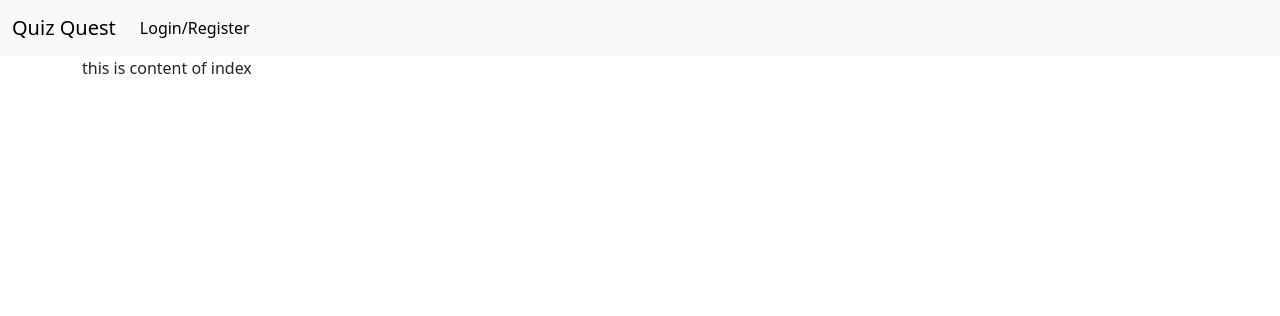
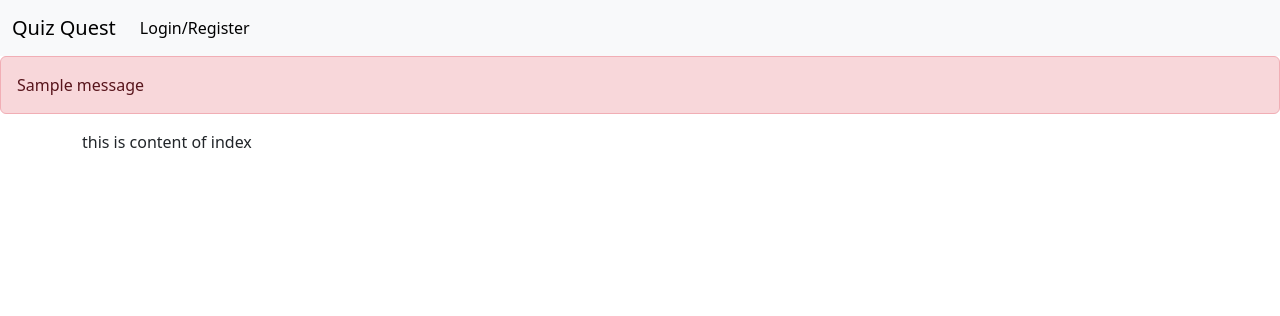
Before and after one commit to MishrajiAryan/quiz-master-MAD1, a Flask app: page / in a window 1280 px wide. Shown: the top 316 px of the page. Run offline with Flask 3, Linux system fonts and the light colour scheme; tables that the repository leaves empty hold one stand-in row (values such as "Sample post"); one stand-in notice (Sample message) is shown.

Commit message:
Flash Messages made visible

```diff
--- a/routes.py
+++ b/routes.py
@@ -25,7 +25,7 @@ def login_post():
     user=User.query.filter_by(email=email).first()
 
     if not user:
-        flash('User does not exist')
+        flash('Email does not exist')
         return redirect(url_for('login'))
 
     if not check_password_hash(user.password, password):
--- a/templates/layout.html
+++ b/templates/layout.html
@@ -15,7 +15,18 @@
     {% endblock %}
 </head>
 <body>
-  {% include 'navbar.html' %}
+    {% include 'navbar.html' %}
+
+    {% with messages = get_flashed_messages() %}
+    {% if messages %}
+        {% for message in messages %}
+            <div class="alert alert-danger" role="alert">
+                {{message}}
+            </div>
+        {% endfor %}
+    {% endif %}
+    {% endwith %}
+
     <div class="container">
     {% block content %}
 
```
